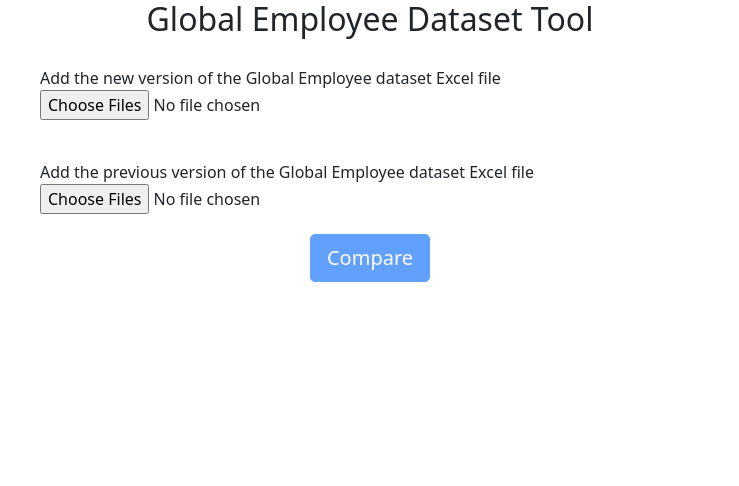
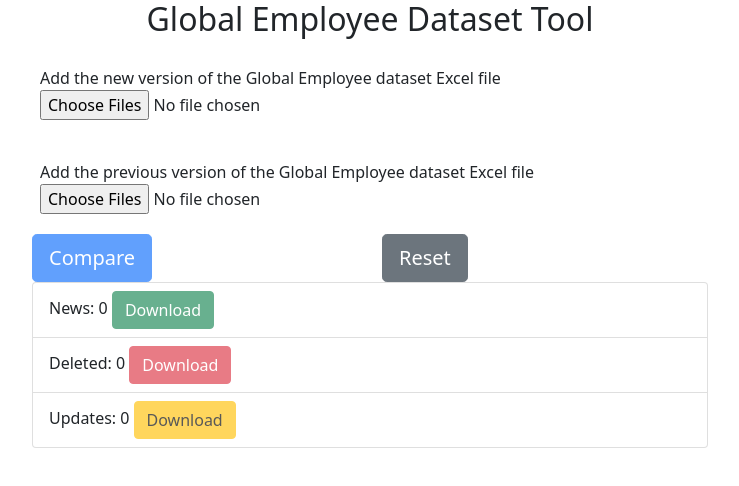
Before and after one commit to kaysinho/compare-xlsx, an Angular app: page / in a window 1280 px wide. Shown: the top 486 px of the page, without its empty margins (270-1009 px from the left). Built offline with nearby package versions, Linux system fonts and the light colour scheme.

Commit message:
Generacion de archivos

```diff
--- a/package.json
+++ b/package.json
@@ -19,11 +19,13 @@
     "@angular/platform-browser": "~11.2.8",
     "@angular/platform-browser-dynamic": "~11.2.8",
     "@angular/router": "~11.2.8",
+    "file-saver": "^2.0.5",
     "read-excel-file": "^5.1.0",
     "rxjs": "~6.6.0",
     "ts-xlsx": "0.0.11",
     "tslib": "^2.0.0",
     "xlsx": "^0.16.9",
+    "xlsx-workbook": "^1.0.3",
     "zone.js": "~0.11.3"
   },
   "devDependencies": {
--- a/src/app/app.component.html
+++ b/src/app/app.component.html
@@ -1,4 +1,3 @@
-
 <h2 class="text-center">Global Employee Dataset Tool</h2>
 
 <div class="container">
@@ -6,18 +5,42 @@
     <div class="row">
       <div class="form-group">
         <label for="lastFile">Add the new version of the Global Employee dataset Excel file</label>
-        <input type="file" class="form-control-file" multiple="false" (change)="onNewFileChange($event)" accept=".csv, application/vnd.openxmlformats-officedocument.spreadsheetml.sheet, application/vnd.ms-excel" id="lastFile">
+        <input type="file" class="form-control-file" multiple="false" (change)="onNewFileChange($event)"
+          accept=".csv, application/vnd.openxmlformats-officedocument.spreadsheetml.sheet, application/vnd.ms-excel"
+          id="lastFile">
       </div>
     </div>
 
     <div class="row">
       <div class="form-group">
         <label for="previousFile">Add the previous version of the Global Employee dataset Excel file</label>
-        <input type="file" class="form-control-file"  multiple="false" (change)="onPreviousFileChange($event)" accept=".csv, application/vnd.openxmlformats-officedocument.spreadsheetml.sheet, application/vnd.ms-excel" id="previousFile">
+        <input type="file" class="form-control-file" multiple="false" (change)="onPreviousFileChange($event)"
+          accept=".csv, application/vnd.openxmlformats-officedocument.spreadsheetml.sheet, application/vnd.ms-excel"
+          id="previousFile">
       </div>
     </div>
   </form>
+  <div class="row">
+    <div class="col-md-6">
+      <button type="button" class="btn btn-primary btn-lg  mx-auto " (click)="compare()"
+        [disabled]="newFile.length<1 || previousFile.length<1">Compare</button>
+    </div>
+    <div class="col-md-6">
+      <button type="button" class="btn btn-secondary btn-lg  mx-auto " (click)="reset()">Reset</button>
+    </div>
 
-  <button type="button" class="btn btn-primary btn-lg  mx-auto d-block" (click)="compare()" [disabled]="newFile.length<1 || previousFile.length<1">Compare</button>
+  </div>
+
+  <ul class="list-group">
+    <li class="list-group-item">News: {{ newRecords.length }} <button type="button" [disabled]="newRecords.length<1"
+        class="btn btn-success  mx-auto" (click)="download('news')">Download</button></li>
+    <li class="list-group-item">Deleted: {{ deletedRecords.length }} <button type="button"
+        [disabled]="deletedRecords.length<1" class="btn btn-danger  mx-auto"
+        (click)="download('deleted')">Download</button></li>
+    <li class="list-group-item">Updates: {{ editedRecords.length }} <button type="button"
+        [disabled]="editedRecords.length<1" class="btn btn-warning  mx-auto"
+        (click)="download('updated')">Download</button></li>
+  </ul>
+
 
 </div>
--- a/src/app/app.component.ts
+++ b/src/app/app.component.ts
@@ -56,6 +56,14 @@ export class AppComponent {
     reader.readAsBinaryString(target.files[0])
   }
 
+  reset() {
+    this.newRecords = []
+    this.deletedRecords = []
+    this.editedRecords = []
+    this.previousFile = []
+    this.newFile = []
+  }
+
   compare() {
 
     //new
@@ -67,7 +75,7 @@ export class AppComponent {
     console.log('news ', this.newRecords)
 
     //deleted
-    for (let old of this.previousFile){
+    for (let old of this.previousFile) {
       if (!this.newFile.some(l => l[4] === old[4])) {
         this.deletedRecords.push(old)
       }
@@ -75,12 +83,11 @@ export class AppComponent {
     console.log('deleted ', this.deletedRecords)
 
     //updated
-    for (let old of this.previousFile){
+    for (let old of this.previousFile) {
       for (let current of this.newFile) {
-        if (old[4] === current[4]){
-          if (!this.equals(old, current)){
+        if (old[4] === current[4]) {
+          if (!this.equals(old, current)) {
             this.editedRecords.push(current)
-
           }
         }
       }
@@ -90,8 +97,37 @@ export class AppComponent {
 
   }
 
-  equals  = (a:any, b:any): boolean => JSON.stringify(a) === JSON.stringify(b);
+  equals = (a: any, b: any): boolean => JSON.stringify(a) === JSON.stringify(b);
 
+  download(type: string) {
+
+    let fileName: string = '';
+    let file: Array<any> = [];
+    switch (type) {
+      case 'news':
+        fileName = 'new-records.xlsx';
+        file = this.newRecords;
+        break;
+      case 'deleted':
+        fileName = 'deleted-records.xlsx';
+        file = this.deletedRecords;
+        break;
+      case 'updated':
+        fileName = 'updated-records.xlsx';
+        file = this.editedRecords;
+        break;
+    }
+
+    /* table id is passed over here */
+    const ws: XLSX.WorkSheet = XLSX.utils.json_to_sheet(file);
+
+    /* generate workbook and add the worksheet */
+    const wb: XLSX.WorkBook = XLSX.utils.book_new();
+    XLSX.utils.book_append_sheet(wb, ws, 'Sheet1');
+
+    /* save to file */
+    XLSX.writeFile(wb, fileName);
+  }
 
 
 }
```
Also changed, not shown: 1 other file (tests, documents, lock files or other folders).
